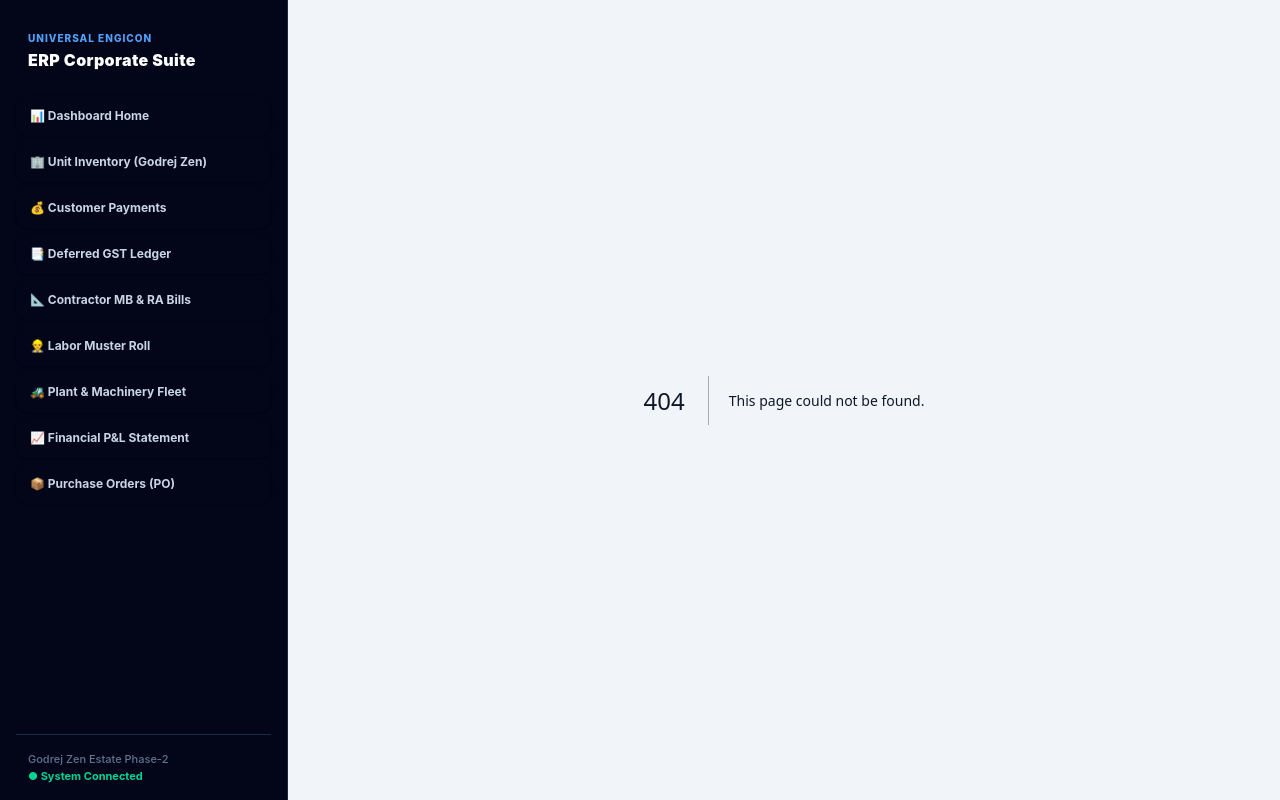
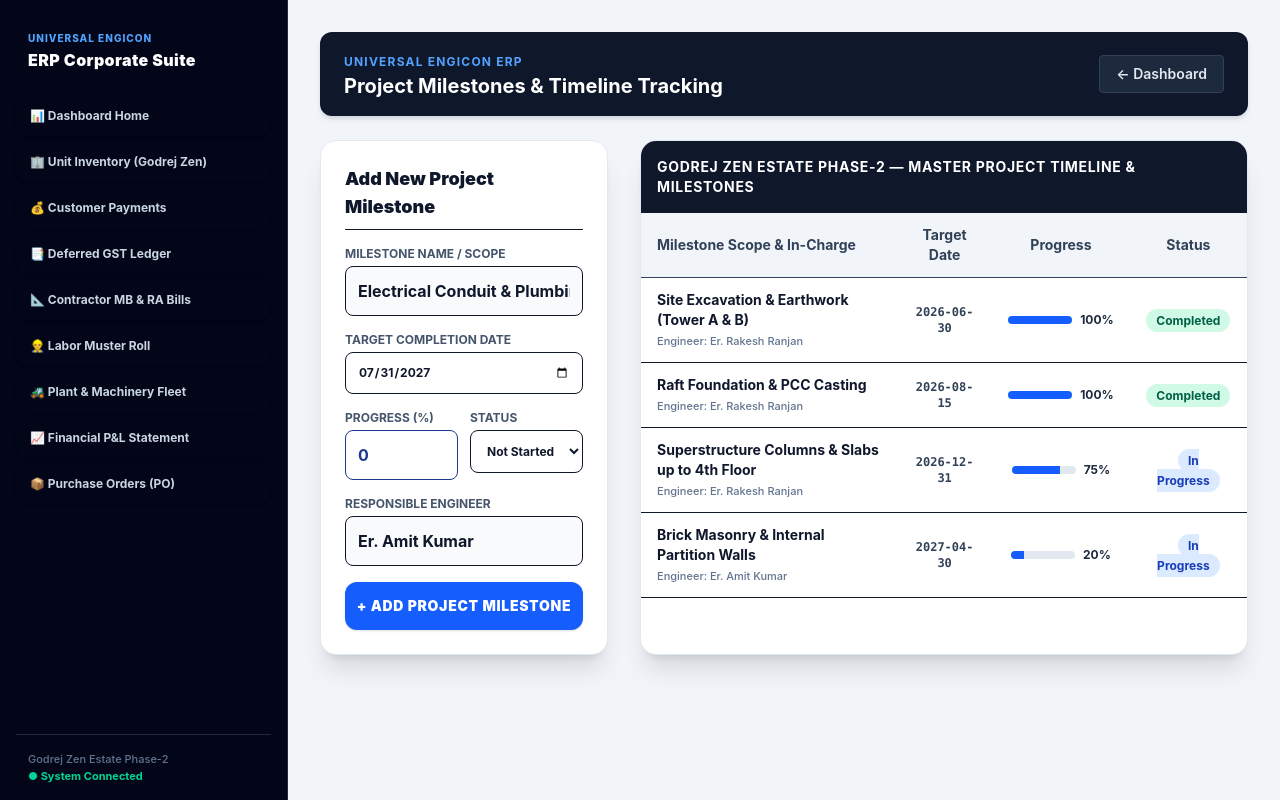
Before and after one commit to khalidahmad71/erp-universalengicon, a Next.js app: page /milestones in a window 1280 px wide. Before the commit this address had no page. Built offline with nearby package versions, Linux system fonts and the light colour scheme; no server answers.

Commit message:
Add Project Milestones and Timeline Tracking module

```diff
--- /dev/null
+++ b/app/milestones/page.tsx
@@ -0,0 +1,158 @@
+'use client';
+
+import React, { useState } from 'react';
+import Link from 'next/link';
+import { createClient } from '@supabase/supabase-js';
+
+const supabaseUrl = process.env.NEXT_PUBLIC_SUPABASE_URL || 'https://jvorxidiigvdznnpgxrj.supabase.co';
+const supabaseKey = process.env.NEXT_PUBLIC_SUPABASE_ANON_KEY || '';
+let supabase: any = null;
+try { if (supabaseUrl && supabaseKey) { supabase = createClient(supabaseUrl, supabaseKey); } } catch (e) {}
+
+const initialMilestones = [
+  { id: 1, milestone_name: 'Site Excavation & Earthwork (Tower A & B)', target_completion_date: '2026-06-30', completion_percentage: 100, milestone_status: 'Completed', responsible_engineer: 'Er. Rakesh Ranjan' },
+  { id: 2, milestone_name: 'Raft Foundation & PCC Casting', target_completion_date: '2026-08-15', completion_percentage: 100, milestone_status: 'Completed', responsible_engineer: 'Er. Rakesh Ranjan' },
+  { id: 3, milestone_name: 'Superstructure Columns & Slabs up to 4th Floor', target_completion_date: '2026-12-31', completion_percentage: 75, milestone_status: 'In Progress', responsible_engineer: 'Er. Rakesh Ranjan' },
+  { id: 4, milestone_name: 'Brick Masonry & Internal Partition Walls', target_completion_date: '2027-04-30', completion_percentage: 20, milestone_status: 'In Progress', responsible_engineer: 'Er. Amit Kumar' }
+];
+
+export default function MilestonesModule() {
+  const [milestones, setMilestones] = useState(initialMilestones);
+  const [msName, setMsName] = useState('Electrical Conduit & Plumbing Rough-in');
+  const [targetDate, setTargetDate] = useState('2027-07-31');
+  const [pct, setPct] = useState<number>(0);
+  const [status, setStatus] = useState('Not Started');
+  const [engineer, setEngineer] = useState('Er. Amit Kumar');
+  const [isSaving, setIsSaving] = useState(false);
+  const [successMsg, setSuccessMsg] = useState('');
+
+  const handleAddMilestone = async (e: React.FormEvent) => {
+    e.preventDefault();
+    setIsSaving(true);
+    const newEntry = {
+      id: milestones.length + 1,
+      milestone_name: msName,
+      target_completion_date: targetDate,
+      completion_percentage: pct,
+      milestone_status: status,
+      responsible_engineer: engineer
+    };
+
+    try {
+      if (supabase) {
+        await supabase.from('project_milestones').insert([newEntry]);
+      }
+      setMilestones([...milestones, newEntry]);
+      setSuccessMsg('Project milestone added successfully!');
+    } catch (err) {
+      console.error(err);
+    } finally {
+      setIsSaving(false);
+    }
+  };
+
+  return (
+    <div className="p-8 pb-20">
+
+      {/* Top Header */}
+      <div className="max-w-6xl mx-auto mb-6 flex justify-between items-center bg-slate-900 text-white px-6 py-4 rounded-xl shadow-md">
+        <div>
+          <span className="text-xs uppercase tracking-widest text-blue-400 font-bold">Universal Engicon ERP</span>
+          <h2 className="text-xl font-bold">Project Milestones & Timeline Tracking</h2>
+        </div>
+        <Link href="/" className="bg-slate-800 hover:bg-slate-700 text-slate-200 text-sm font-semibold py-2 px-4 rounded border border-slate-700 transition">
+          ← Dashboard
+        </Link>
+      </div>
+
+      {successMsg && (
+        <div className="max-w-6xl mx-auto mb-6 bg-emerald-50 border border-emerald-300 text-emerald-900 p-4 rounded-xl font-bold text-center">
+          ✓ {successMsg}
+        </div>
+      )}
+
+      {/* Form & Table Container */}
+      <div className="max-w-6xl mx-auto grid grid-cols-1 lg:grid-cols-3 gap-8">
+
+        {/* Add Milestone Form */}
+        <div className="bg-white p-6 rounded-2xl shadow-xl border border-slate-200 h-fit">
+          <h3 className="text-lg font-black text-slate-900 mb-4 pb-2 border-b">Add New Project Milestone</h3>
+          <form onSubmit={handleAddMilestone} className="space-y-4">
+            <div>
+              <label className="block text-xs font-bold text-slate-600 uppercase mb-1">Milestone Name / Scope</label>
+              <input type="text" className="w-full p-3 border rounded-lg font-bold bg-slate-50" value={msName} onChange={(e) => setMsName(e.target.value)} required />
+            </div>
+            <div>
+              <label className="block text-xs font-bold text-slate-600 uppercase mb-1">Target Completion Date</label>
+              <input type="date" className="w-full p-3 border rounded-lg font-bold text-xs" value={targetDate} onChange={(e) => setTargetDate(e.target.value)} required />
+            </div>
+            <div className="grid grid-cols-2 gap-3">
+              <div>
+                <label className="block text-xs font-bold text-slate-600 uppercase mb-1">Progress (%)</label>
+                <input type="number" min="0" max="100" className="w-full p-3 border rounded-lg font-bold text-blue-900" value={pct} onChange={(e) => setPct(Number(e.target.value))} required />
+              </div>
+              <div>
+                <label className="block text-xs font-bold text-slate-600 uppercase mb-1">Status</label>
+                <select className="w-full p-3 border rounded-lg font-bold text-xs bg-white" value={status} onChange={(e) => setStatus(e.target.value)}>
+                  <option value="Not Started">Not Started</option>
+                  <option value="In Progress">In Progress</option>
+                  <option value="Completed">Completed</option>
+                  <option value="Delayed">Delayed</option>
+                </select>
+              </div>
+            </div>
+            <div>
+              <label className="block text-xs font-bold text-slate-600 uppercase mb-1">Responsible Engineer</label>
+              <input type="text" className="w-full p-3 border rounded-lg font-bold bg-slate-50" value={engineer} onChange={(e) => setEngineer(e.target.value)} required />
+            </div>
+            <button type="submit" disabled={isSaving} className="w-full bg-blue-600 hover:bg-blue-700 text-white font-black py-3.5 rounded-xl shadow transition uppercase tracking-wider text-sm">
+              {isSaving ? 'Saving...' : '+ Add Project Milestone'}
+            </button>
+          </form>
+        </div>
+
+        {/* Master Table */}
+        <div className="lg:col-span-2 bg-white rounded-2xl shadow-xl border border-slate-200 overflow-hidden">
+          <div className="bg-slate-900 text-white p-4 font-bold text-sm uppercase tracking-wider">
+            Godrej Zen Estate Phase-2 — Master Project Timeline & Milestones
+          </div>
+          <table className="w-full text-left border-collapse text-sm">
+            <thead className="bg-slate-100 text-slate-700 border-b">
+              <tr>
+                <th className="py-3 px-4">Milestone Scope & In-Charge</th>
+                <th className="py-3 px-4 text-center">Target Date</th>
+                <th className="py-3 px-4 text-center">Progress</th>
+                <th className="py-3 px-4 text-center">Status</th>
+              </tr>
+            </thead>
+            <tbody>
+              {milestones.map((m) => (
+                <tr key={m.id} className="border-b hover:bg-slate-50">
+                  <td className="py-3 px-4">
+                    <span className="font-bold text-slate-900 block">{m.milestone_name}</span>
+                    <span className="text-[11px] text-slate-500 font-medium">Engineer: {m.responsible_engineer}</span>
+                  </td>
+                  <td className="py-3 px-4 text-center font-mono text-xs font-semibold text-slate-700">{m.target_completion_date}</td>
+                  <td className="py-3 px-4 text-center">
+                    <div className="flex items-center gap-2 justify-center">
+                      <div className="w-16 bg-slate-200 h-2 rounded-full overflow-hidden">
+                        <div className="bg-blue-600 h-full" style={{ width: `${m.completion_percentage}%` }}></div>
+                      </div>
+                      <span className="text-xs font-bold text-slate-800">{m.completion_percentage}%</span>
+                    </div>
+                  </td>
+                  <td className="py-3 px-4 text-center">
+                    <span className={`text-xs font-bold px-2.5 py-1 rounded-full ${m.completion_percentage === 100 ? 'bg-emerald-100 text-emerald-800' : 'bg-blue-100 text-blue-800'}`}>
+                      {m.milestone_status}
+                    </span>
+                  </td>
+                </tr>
+              ))}
+            </tbody>
+          </table>
+        </div>
+
+      </div>
+    </div>
+  );
+}
```
